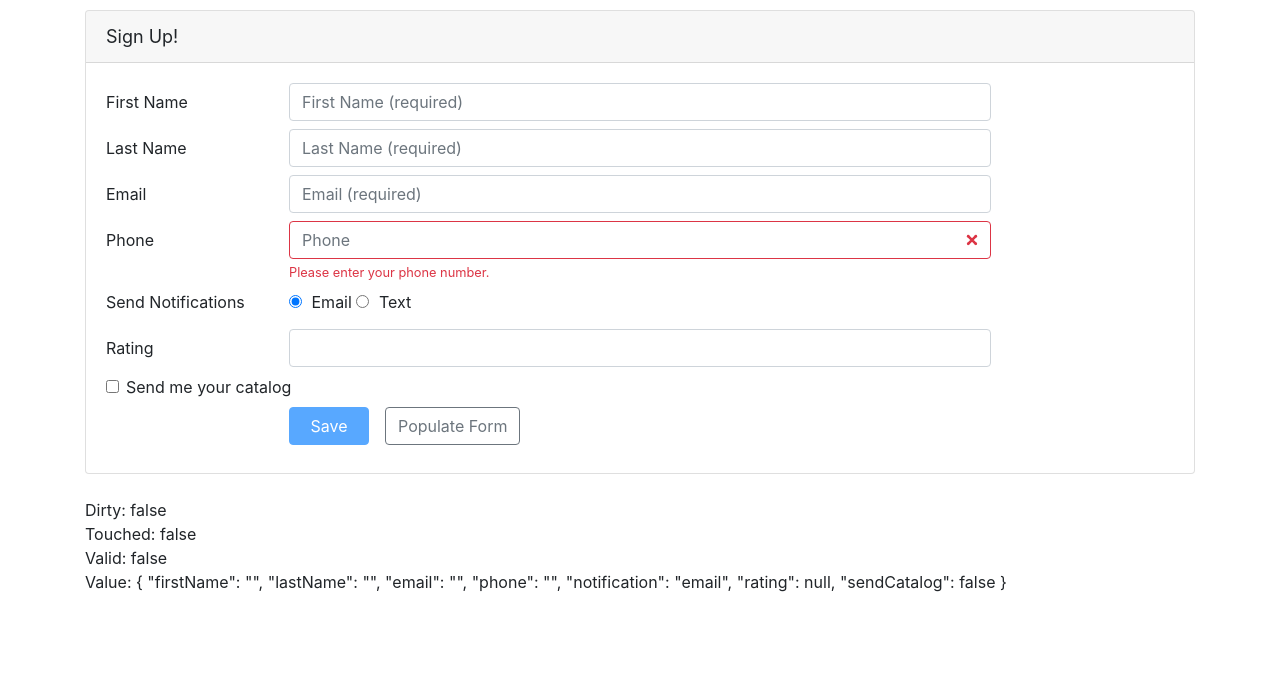
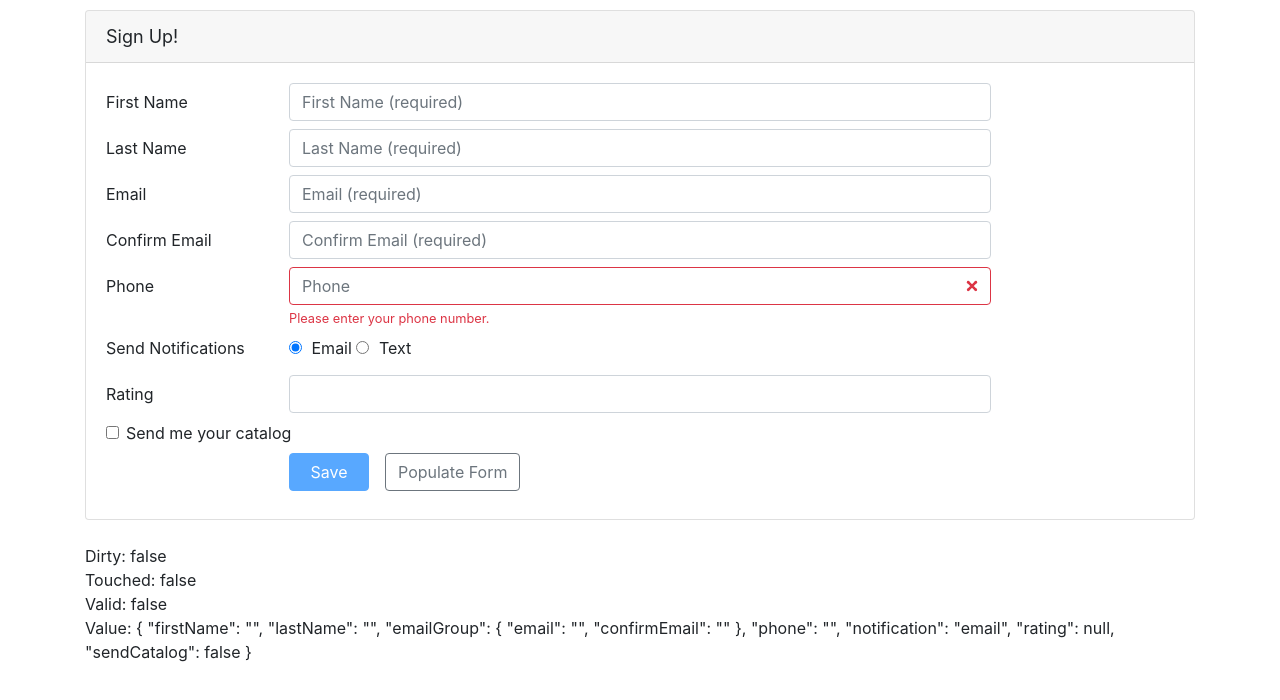
Before and after one commit to jcoz1968/AngularReactiveForms, an Angular app: page / in a window 1280 px wide. Shown: the top 700 px of the page. Built offline with nearby package versions, Linux system fonts and the light colour scheme.

Commit message:
nested form group controls

```diff
--- a/src/app/customers/customer.component.html
+++ b/src/app/customers/customer.component.html
@@ -49,24 +49,45 @@
         </div>
       </div>
 
+      <div formGroupName="emailGroup">
         <div class="form-group row mb-2">
-        <label class="col-md-2 col-form-label" for="emailId">Email</label>
+          <label class="col-md-2 col-form-label"
+                 for="emailId">Email</label>
           <div class="col-md-8">
             <input class="form-control"
                    id="emailId"
                    type="email"
                    placeholder="Email (required)"
                    formControlName="email"
-              name="email"
-              [ngClass]="{'is-invalid': (customerForm.get('email').touched || customerForm.get('email').dirty) && !customerForm.get('email').valid }" />
+                   [ngClass]="{'is-invalid': emailMessage }" />
             <span class="invalid-feedback">
-            <span *ngIf="customerForm.get('email').errors?.required">
-              Please enter your email address.
+
             </span>
-            <span *ngIf="customerForm.get('email').errors?.email">
-              Please enter a valid email address.
+          </div>
+        </div>
+
+        <div class="form-group row mb-2">
+          <label class="col-md-2 col-form-label"
+                 for="confirmEmailId">Confirm Email</label>
+          <div class="col-md-8">
+            <input class="form-control"
+                   id="confirmEmailId"
+                   type="email"
+                   placeholder="Confirm Email (required)"
+                   formControlName="confirmEmail"
+                   [ngClass]="{'is-invalid': customerForm.get('emailGroup').errors ||
+                                             ((customerForm.get('emailGroup.confirmEmail').touched ||
+                                              customerForm.get('emailGroup.confirmEmail').dirty) &&
+                                              !customerForm.get('emailGroup.confirmEmail').valid) }" />
+            <span class="invalid-feedback">
+              <span *ngIf="customerForm.get('emailGroup.confirmEmail').errors?.required">
+                Please confirm your email address.
+              </span>
+              <span *ngIf="customerForm.get('emailGroup').errors?.match">
+                The confirmation does not match the email address.
               </span>
             </span>
+          </div>
         </div>
       </div>
 
--- a/src/app/customers/customer.component.ts
+++ b/src/app/customers/customer.component.ts
@@ -9,7 +9,21 @@
       return { 'range': true };
     }
     return null;
+  };
+}
+
+function emailMatcher(c: AbstractControl): { [key: string]: boolean } | null {
+  const emailControl = c.get('email');
+  const confirmControl = c.get('confirmEmail');
+
+  if (emailControl.pristine || confirmControl.pristine) {
+    return null;
   }
+
+  if (emailControl.value === confirmControl.value) {
+    return null;
+  }
+  return { 'match': true };
 }
 
 @Component({
@@ -27,7 +41,10 @@
     this.customerForm = this.fb.group({
       firstName: ['', [ Validators.required, Validators.minLength(3)] ],
       lastName: ['', [ Validators.required, Validators.maxLength(50)] ],
-      email: ['', [ Validators.required, Validators.email] ],
+      emailGroup: this.fb.group({
+        email: ['', [Validators.required, Validators.email]],
+        confirmEmail: ['', Validators.required ],
+      }, { validator: emailMatcher }),
       phone: ['', [ Validators.required ] ],
       notification: 'email',
       rating: [ null, ratingRange(1, 5) ],
```
Lines whose indentation alone changed are shown as unchanged.
